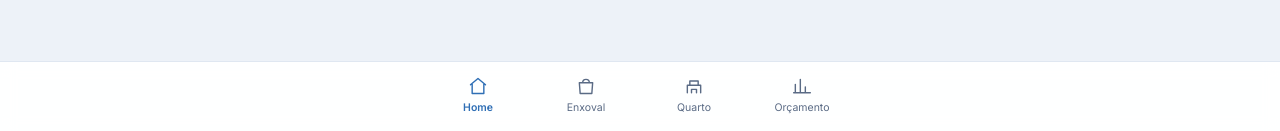
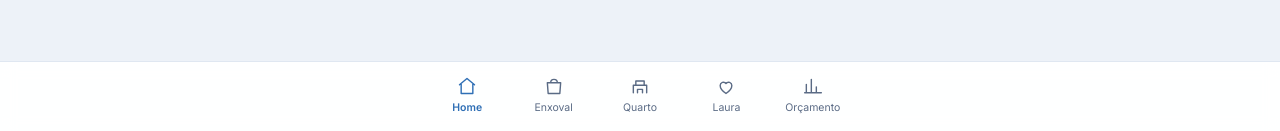
Before and after one commit to prvictorsilvaribeiro-maker/meuMundinhoAzul, a Next.js app: page / in a window 1280 px wide. Shown: the part 666-797 px from the top of the page. Built offline with nearby package versions, Linux system fonts and the light colour scheme; no server answers; the database is empty.

Commit message:
Add 'Laura' tab to TabBar component

```diff
--- a/src/components/TabBar.tsx
+++ b/src/components/TabBar.tsx
@@ -7,6 +7,7 @@ const ABAS = [
   { href: "/", label: "Home", d: "M3 10.5 12 3l9 7.5M5 9.5V21h14V9.5" },
   { href: "/enxoval", label: "Enxoval", d: "M4 8h16l-1 13H5L4 8Zm4 0a4 4 0 0 1 8 0" },
   { href: "/quarto", label: "Quarto", d: "M4 20v-9h16v9M7 11V6h10v5M9 20v-4h6v4" },
+  { href: "/laura", label: "Laura", d: "M12 21s-7-4.6-7-9.6A3.9 3.9 0 0 1 12 9a3.9 3.9 0 0 1 7 2.4c0 5-7 9.6-7 9.6Z" },
   { href: "/orcamento", label: "Orçamento", d: "M4 20V10M10 20V4M16 20v-7M22 20H2" },
 ];
 
```
